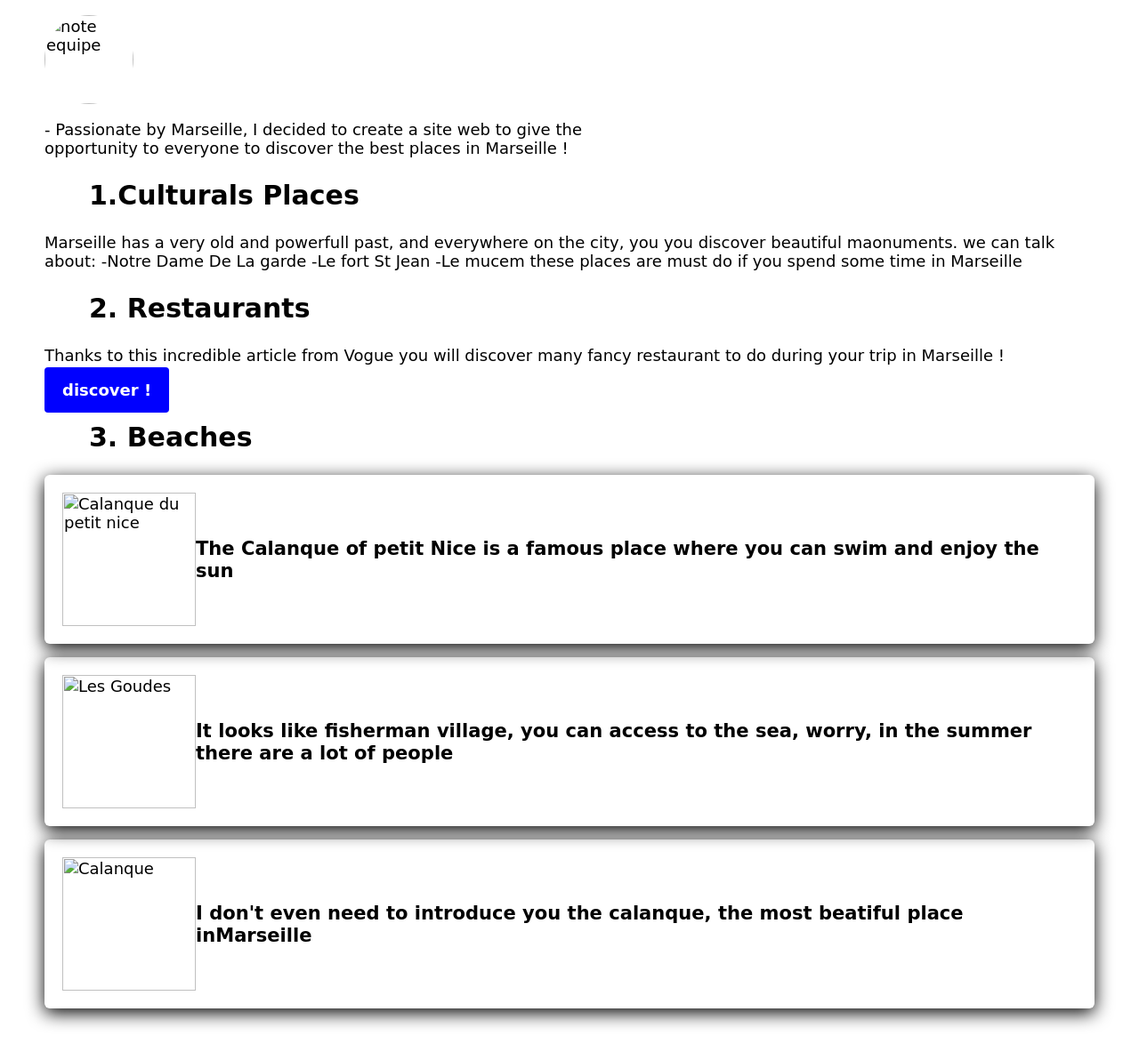
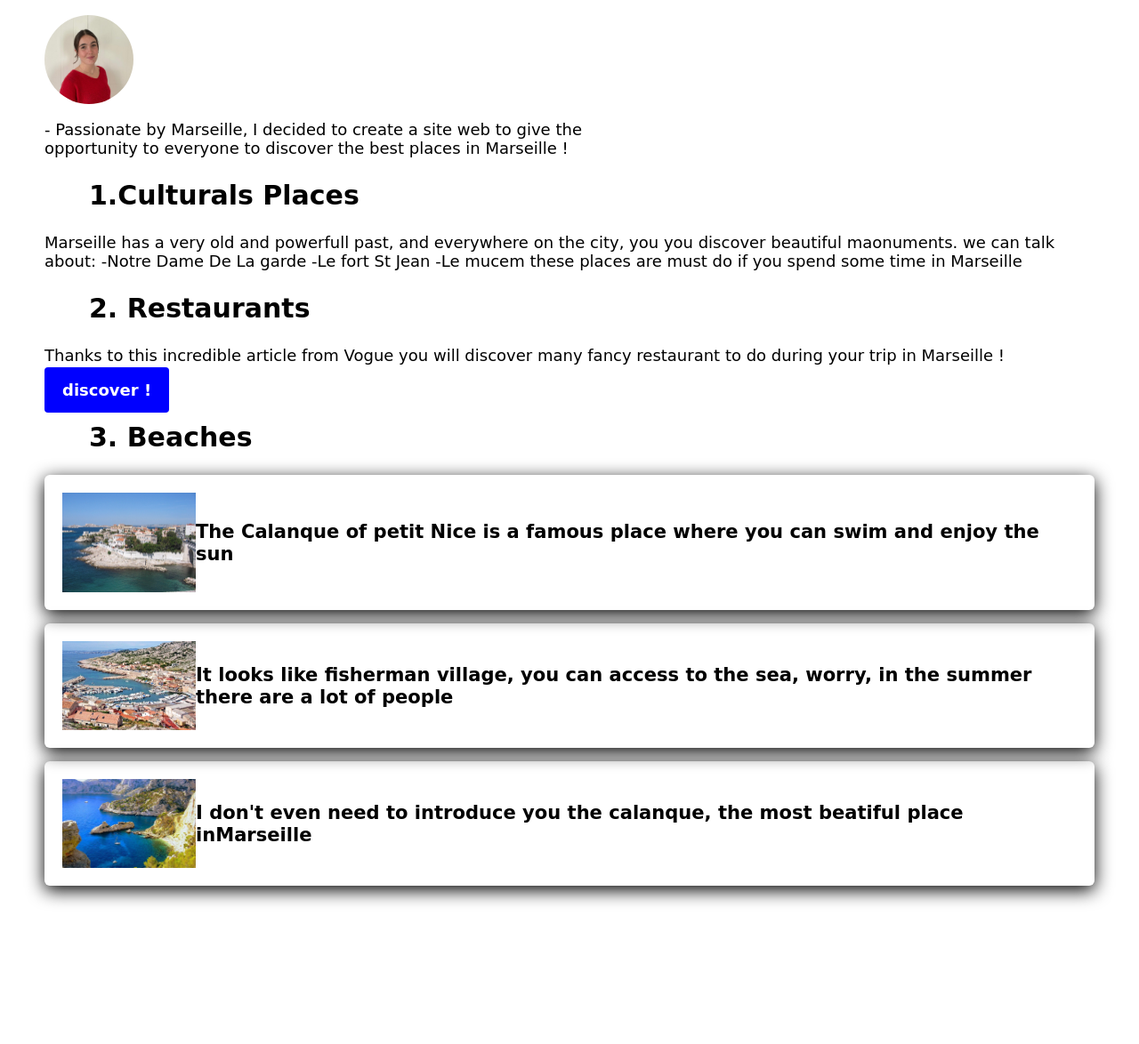
Before and after one commit to annateys/marseille-site7, a plain HTML site: page index.html in a window 1280 px wide. Shown: the part 527-1701 px from the top of the page at 89% size. After the commit the page ends 1563 px from the top, so only its background shows below. Drawn offline with Linux system fonts and the light colour scheme; files that its build step writes are made by us from their sources; files whose address does not match are found by name; a web font is replaced by a local one.

Commit message:
Update index.html

```diff
--- a/index.html
+++ b/index.html
@@ -24,7 +24,7 @@
    <div class="container">
 
    	   <h1> Who we are ? </h1>
-      <img class="avatar" src="image/photo-profil.png" alt="note equipe">
+      <img class="avatar" src="photo-profil.png" alt="note equipe">
       <p> - Passionate by Marseille, I decided to create a site web to give the opportunity to everyone to discover the best places in Marseille ! </p>
 
     </div>
@@ -51,17 +51,17 @@
       <div class="cards">
 
          <div class="card">
-      	  <img src="image/petit-nice.jpg" alt="Calanque du petit nice">
+      	  <img src="petit-nice.jpg" alt="Calanque du petit nice">
         	<h3>The Calanque of petit Nice is a famous place where you can swim and enjoy the sun</h3>
       	 </div>
 
 	     <div class="card">
-        	<img src="image/goudes.jpg" alt="Les Goudes">
+        	<img src="goudes.jpg" alt="Les Goudes">
       	  <h3>It looks like fisherman village, you can access to the sea, worry, in the summer there are a lot of people</h3>
 	     </div>
 
 	     <div class="card">
-        	<img src="image/calanques.jpg" alt="Calanque">
+        	<img src="calanques.jpg" alt="Calanque">
       	    <h3>I don't even need to introduce you the calanque, the most beatiful place inMarseille </h3>
          </div>
 
```
